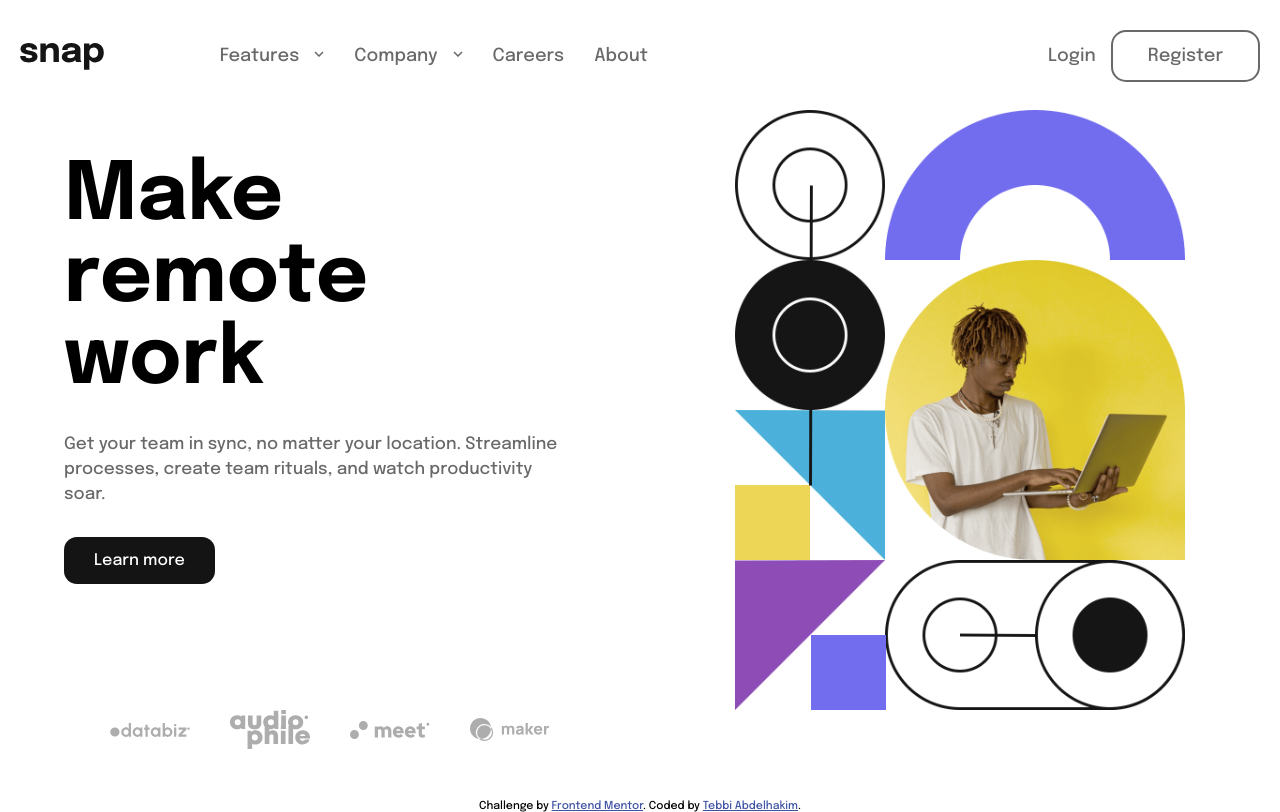
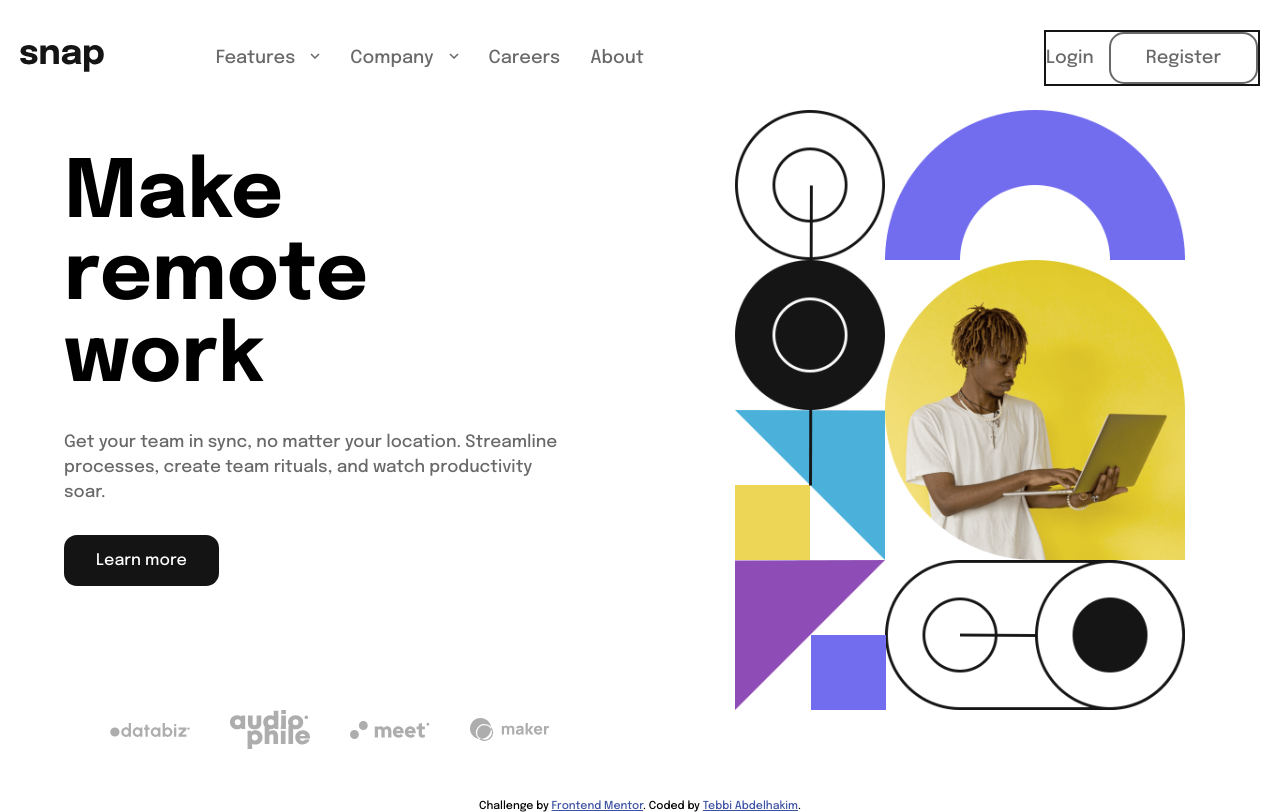
Before and after one commit to tebbiAbdelhakim/responsive-html-css-js, a plain HTML site: page index.html in a window 1280 px wide. In both pictures the pointer is over the element "Login Register". Drawn offline with Linux system fonts and the light colour scheme.

Commit message:
Update style.css

```diff
--- a/style.css
+++ b/style.css
@@ -59,6 +59,7 @@ html {
     background-color: hsl(0, 0%, 8%);
     padding: 15px 30px;
     border-radius: 13px;
+    border:2px solid transparent;
 }
 
 .hero .clients {
@@ -285,7 +286,7 @@ a:hover{
     color:hsl(0, 0%, 8%);
 }
 
-.btn:hover,.bt:hover{
+.hero .btn:hover,header .drop-menu .buttons:hover{
     background-color:transparent;
     color:hsl(0, 0%, 8%);
     border: 2px solid hsl(0, 0%, 8%);
```
